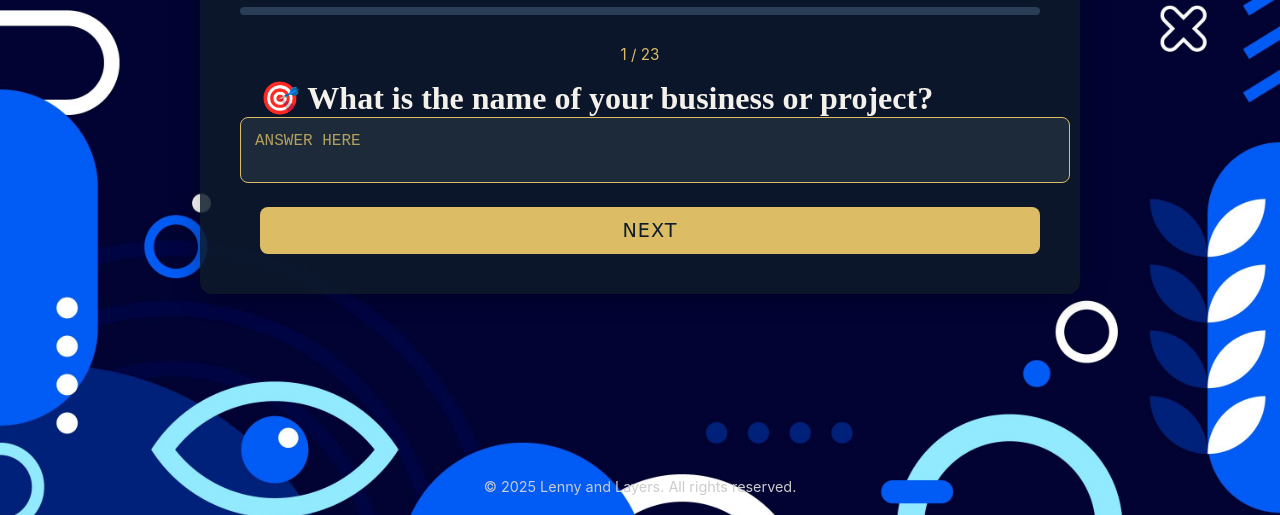
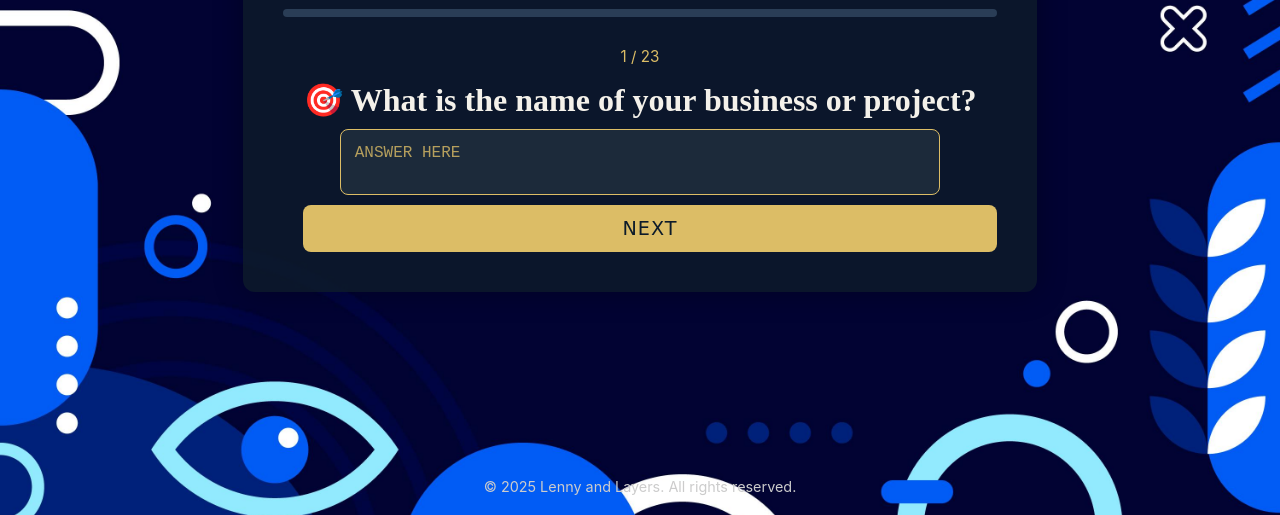
Before and after one commit to LennyandLayers/Website, a plain HTML site: page intake.html in a window 1280 px wide. Shown: the part 285-800 px from the top of the page. Drawn offline with Linux system fonts and the light colour scheme.

Commit message:
Update intake.html

```diff
--- a/intake.html
+++ b/intake.html
@@ -58,10 +58,14 @@
   border: 1px solid #dcbd66;
   background: #1c2a3a;
   color: #fff;
-  margin-bottom: 20px;
   font-size: 1rem;
   resize: none;
-  max-width: 100%;
+  max-width: 80%;
+  display: block;
+  margin-left: auto;
+  margin-right: auto;
+  margin-bottom: 10px;
+  margin-top: 10px;
 }
 
 
```
